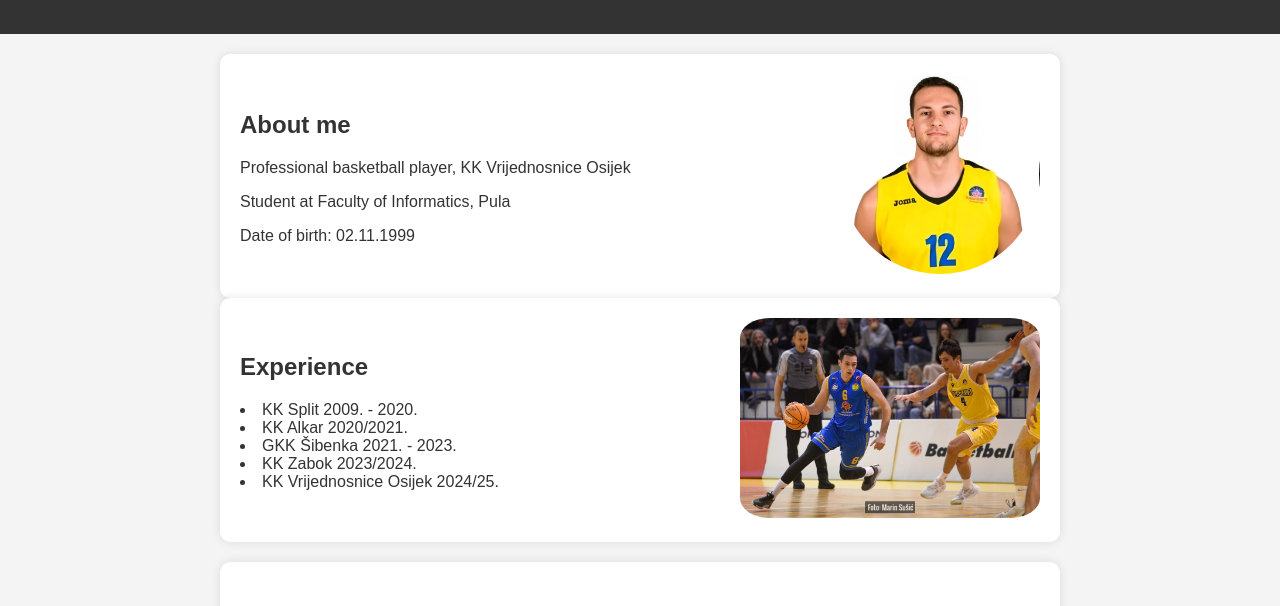
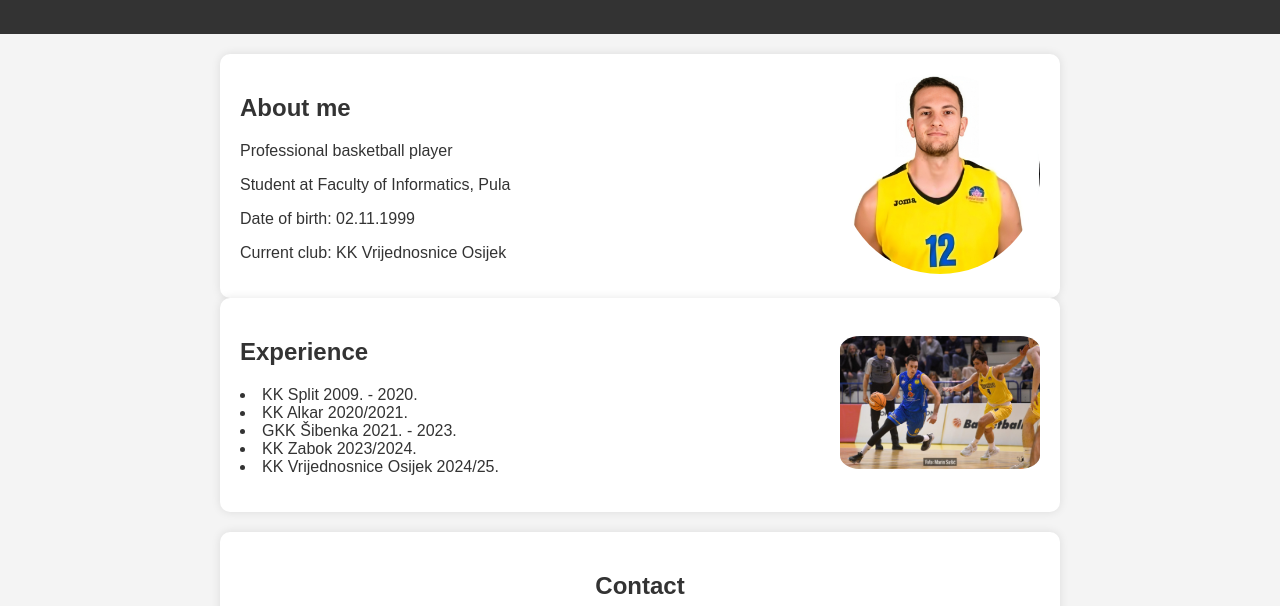
Before and after one commit to brebic4/personal-web-page, a plain HTML site: page index.html in a window 1280 px wide. Shown: the part 120-726 px from the top of the page. Drawn offline with Linux system fonts and the light colour scheme.

Commit message:
update index.html

```diff
--- a/index.html
+++ b/index.html
@@ -22,9 +22,10 @@
       <section id="about" class="about-container">
         <div class="about-text">
           <h2>About me</h2>
-          <p>Professional basketball player, KK Vrijednosnice Osijek</p>
+          <p>Professional basketball player</p>
           <p>Student at Faculty of Informatics, Pula</p>
           <p>Date of birth: 02.11.1999</p>
+          <p>Current club: KK Vrijednosnice Osijek</p>
         </div>
         <div class="about-image">
           <img src="slike/portret.jpg" alt="Bruno Rebic-portret" />
--- a/style.css
+++ b/style.css
@@ -51,7 +51,7 @@ main {
   border-radius: 50%;
 }
 .experience-image img {
-  width: 300px;
+  width: 200px;
   border-radius: 10%;
 }
 ul {
```
